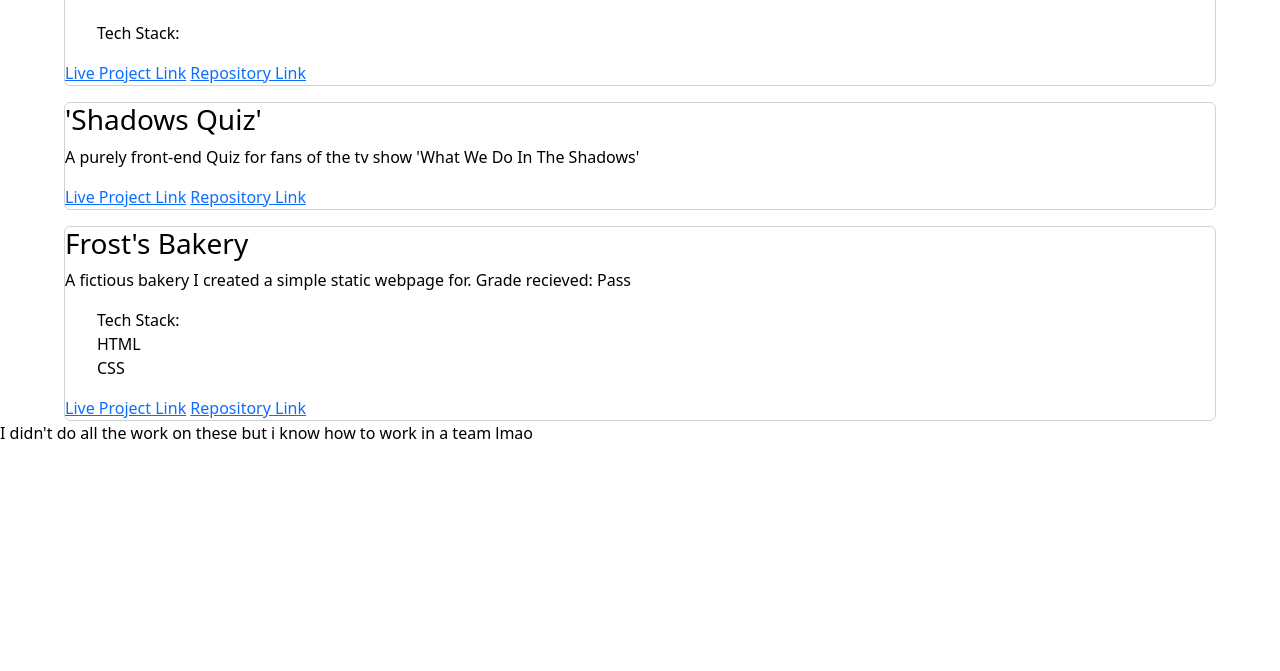
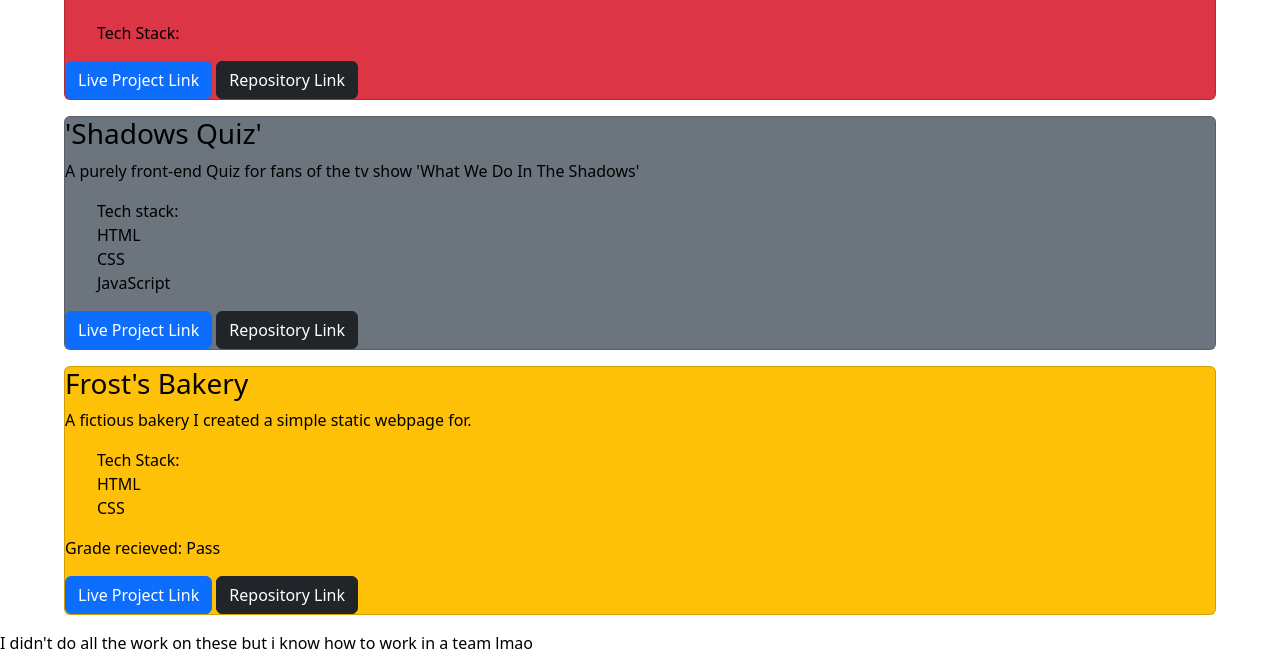
Before and after one commit to alcl2000/alcl-resume, a plain HTML site: page projects.html in a window 1280 px wide. Shown: the part 204-875 px from the top of the page. Before the commit the page ends 800 px from the top, so only its background shows below. Drawn offline with nearby package versions, Linux system fonts and the light colour scheme.

Commit message:
add: course work cards

```diff
--- a/projects.html
+++ b/projects.html
@@ -4,13 +4,14 @@
     <meta charset="UTF-8">
     <meta http-equiv="X-UA-Compatible" content="IE=edge">
     <meta name="viewport" content="width=device-width, initial-scale=1.0">
+    <link rel="stylesheet" href="https://cdn.jsdelivr.net/npm/bootstrap-icons@1.10.2/font/bootstrap-icons.css">
     <link href="https://cdn.jsdelivr.net/npm/bootstrap@5.2.3/dist/css/bootstrap.min.css" rel="stylesheet" integrity="sha384-rbsA2VBKQhggwzxH7pPCaAqO46MgnOM80zW1RWuH61DGLwZJEdK2Kadq2F9CUG65" crossorigin="anonymous">
-    <link rel="stylesheet" href="https://cdn.jsdelivr.net/npm/bootstrap-icons@1.10.2/font/bootstrap-icons.css">
+<script src="https://cdn.jsdelivr.net/npm/bootstrap@5.2.3/dist/js/bootstrap.bundle.min.js" integrity="sha384-kenU1KFdBIe4zVF0s0G1M5b4hcpxyD9F7jL+jjXkk+Q2h455rYXK/7HAuoJl+0I4" crossorigin="anonymous"></script>
     <link rel="stylesheet" href="assets/css/style.css"/>
     <title>Amy Lewis | Projects</title>
 </head>
 <body>
-    <nav class="navbar navbar-expand-lg">
+    <nav class="navbar">
         <div class="container-fluid">
             <div class="d-inline-flex d-4">
                 <a href = '/index.html' class="navbar-brand">
@@ -19,13 +20,13 @@
             </div>
             <div class="d-inline-flex d-8 justify-content-evenly">
                 <ul class="list-group list-group-horizontal">
-                    <li class="nav-item ">
+                    <li class="nav-item">
                         <a href="/index.html" class="nav-link active">Home</a>
                     </li>
-                    <li class="nav-item ">
+                    <li class="nav-item">
                         <a href="/cv.html" class="nav-link">My CV</a>
                     </li>
-                    <div class="dropdown nav-item ">
+                    <div class="dropdown nav-item">
                         <button class="nav-link navbar-toggler" data-bs-toggle="dropdown" aria-expanded="false">
                             My work
                             <span class="navbar-toggler-icon"></span>
@@ -65,28 +66,34 @@
                     <a href="">Repository Link</a>
                 </div>
             </div>
-            <div id="card-3" class="card mb-3">
+            <div id="card-3" class=" card mb-3 bg-danger">
                 <h3>Hangman</h3>
                 <p></p>
                 <ul>
                     Tech Stack:
                 </ul>
                 <div class="'card-footer">
-                    <a href="">Live Project Link</a>
-                    <a href="">Repository Link</a>
+                    <a href="" class="btn btn-primary">Live Project Link</a>
+                    <a href="" class="btn btn-dark">Repository Link</a>
                 </div>
             </div>
-            <div  id="card-4" class="card mb-3">
+            <div  id="card-4" class="card mb-3 bg-secondary">
                 <h3>'Shadows Quiz'</h3>
                 <p>A purely front-end Quiz for fans of the tv show 'What We Do In The Shadows'</p>
+                <ul>
+                    Tech stack:
+                    <li>HTML</li>
+                    <li>CSS</li>
+                    <li>JavaScript</li>
+                </ul>
                 <div class="'card-footer">
-                    <a href="">Live Project Link</a>
-                    <a href="">Repository Link</a>
+                    <a href="" class="btn btn-primary">Live Project Link</a>
+                    <a href="" class="btn btn-dark">Repository Link</a>
                 </div>
             </div>
-            <div id="card-5" class="card ">
+            <div id="card-5" class="card mb-3 bg-warning">
                 <h3>Frost's Bakery</h3>
-                <p>A fictious bakery I created a simple static webpage for. Grade recieved: Pass</p>
+                <p>A fictious bakery I created a simple static webpage for.</p>
                 <ul>
                     Tech Stack:
                     <li>
@@ -96,9 +103,10 @@
                         CSS
                     </li>
                 </ul>
+                <p>Grade recieved: Pass</p>
                 <div class="'card-footer">
-                    <a href="">Live Project Link</a>
-                    <a href="">Repository Link</a>
+                    <a href="" class="btn btn-primary">Live Project Link</a>
+                    <a href="" class="btn btn-dark">Repository Link</a>
                 </div>
             </div>
         </div>
@@ -111,6 +119,5 @@
     <footer>
 
     </footer>
-    <script src="https://cdn.jsdelivr.net/npm/bootstrap@5.2.3/dist/js/bootstrap.bundle.min.js" integrity="sha384-kenU1KFdBIe4zVF0s0G1M5b4hcpxyD9F7jL+jjXkk+Q2h455rYXK/7HAuoJl+0I4" crossorigin="anonymous"></script>
 </body>
 </html>
```
